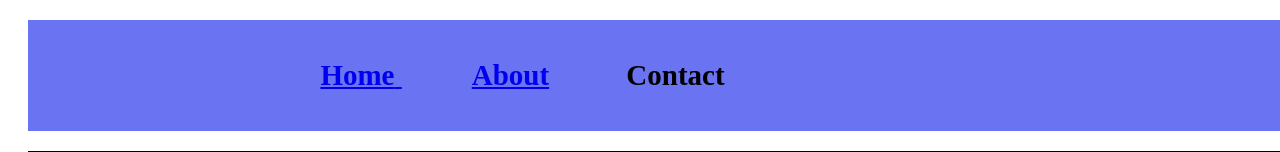
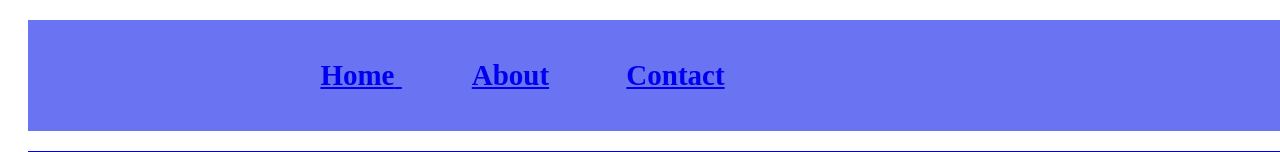
Before and after one commit to lumenCodes/CareerEx-Bootcamp, a plain HTML site: page Assignment 2/simpleNav.html in a window 1280 px wide. Shown: the top 152 px of the page. Drawn offline with Linux system fonts and the light colour scheme.

Commit message:
linking the pages on the nav

```diff
--- a/Assignment 2/simpleNav.html
+++ b/Assignment 2/simpleNav.html
@@ -11,7 +11,7 @@
                 <ul>
                     <li> <a href="/simpleNav.html">Home</li>
                     <li> <a href="/Pages/About.html">About</a></li>
-                    <li> <a href="/Pages/contact.html"></a>Contact</li>
+                    <li> <a href="/Pages/contact.html">Contact</li>
                 </ul>
 
             </nav>
```
Also changed, not shown: Assignment 2/Pages/About.html (+1 -1 lines).
